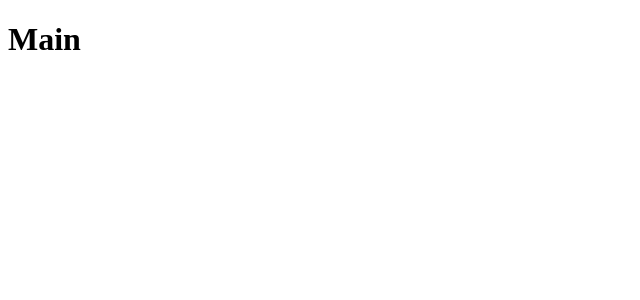
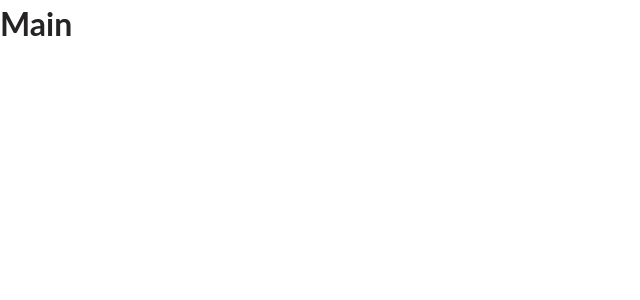
Before and after one commit to alvesronald/users-app, a React (Create React App) app: page / in a window 1280 px wide. Shown: the top 300 px of the page, without its empty margins (0-640 px from the left). Built offline with nearby package versions, Linux system fonts and the light colour scheme.

Commit message:
🐛  fix : ajusted theme body and created globalStyles

```diff
--- a/package.json
+++ b/package.json
@@ -5,6 +5,8 @@
   "dependencies": {
     "@mui/material": "^5.3.0",
     "@mui/styled-engine-sc": "^5.3.0",
+    "axios": "^0.25.0",
+    "class-validator": "^0.13.2",
     "react": "^17.0.2",
     "react-dom": "^17.0.2",
     "react-router-dom": "^6.2.1",
@@ -41,6 +43,7 @@
     "@testing-library/jest-dom": "^5.14.1",
     "@testing-library/react": "^12.0.0",
     "@testing-library/user-event": "^13.2.1",
+    "@types/axios": "^0.14.0",
     "@types/jest": "^27.0.1",
     "@types/material-ui": "^0.21.12",
     "@types/node": "^16.7.13",
--- a/src/App.tsx
+++ b/src/App.tsx
@@ -2,6 +2,7 @@ import React from 'react';
 
 import { ThemeProvider } from 'styled-components';
 import useAppTheme from 'contexts/theme';
+import GlobalStyles from 'styles/global';
 import { BrowserRouter } from 'react-router-dom';
 import RoutesComponent from 'routes';
 
@@ -16,6 +17,7 @@ function App() {
     <ThemeProvider theme={themes[currentTheme]}>
       <BrowserRouter>
         <RoutesComponent />
+        <GlobalStyles />
       </BrowserRouter>
     </ThemeProvider>
   );
--- /dev/null
+++ b/src/styles/global.ts
@@ -0,0 +1,76 @@
+import { createGlobalStyle } from 'styled-components';
+
+import { light } from './themes';
+
+type ThemeType = typeof light;
+
+export default createGlobalStyle<{ theme: ThemeType }>`
+  * {
+    margin: 0;
+    padding: 0;
+    box-sizing: border-box;
+    outline: 0;
+  }
+
+  html {
+    font-size: 62.5%; /* 1rem = 10px */
+    height: 100%;
+
+    @media (min-width: 1981px) {
+      font-size: 80%;
+    };
+  }
+
+  body {
+    height: auto;
+    background: ${({ theme }) => theme.colors.background};
+    color: ${({ theme }) => theme.colors.secondary};
+    text-rendering: optimizeLegibility !important;
+    -webkit-font-smoothing: antialiased !important;
+    -moz-osx-font-smoothing: grayscale;
+  }
+
+  body, #root {
+    min-height: 100vh;
+    position: relative;
+    display: flex;
+    flex-direction: column;
+  }
+
+  #root {
+    height: 100%;
+  }
+
+
+  body, input, button {
+    font: 1.6rem 'Lato', -apple-system, BlinkMacSystemFont, "Segoe UI", Roboto, Helvetica, Arial, sans-serif, "Apple Color Emoji", "Segoe UI Emoji", "Segoe UI Symbol";
+    line-height: 1.48;
+  }
+
+  h1, h2, h3, h4, h5, h6, strong {
+    font-weight: 700;
+  }
+
+  a {
+    text-decoration: none;
+    background: none;
+    font-weight: 700;
+    cursor: pointer;
+    border: 0;
+    transition: 180ms ease-in-out;
+  }
+
+  button {
+    cursor: pointer;
+    border: 0;
+    display: flex;
+    justify-content: center;
+    align-items: center;
+  }
+
+  ul {
+    list-style: none;
+    text-align: left;
+    padding: 0;
+  }
+`;
--- a/src/styles/themes/light.ts
+++ b/src/styles/themes/light.ts
@@ -1,6 +1,7 @@
 export const light = {
   colors: {
     primary: '#FA7267',
+    secondary: '#252323',
     background: '#fff',
   },
   // fontSizes: {
```
Also changed, not shown: 1 other file (tests, documents, lock files or other folders).
